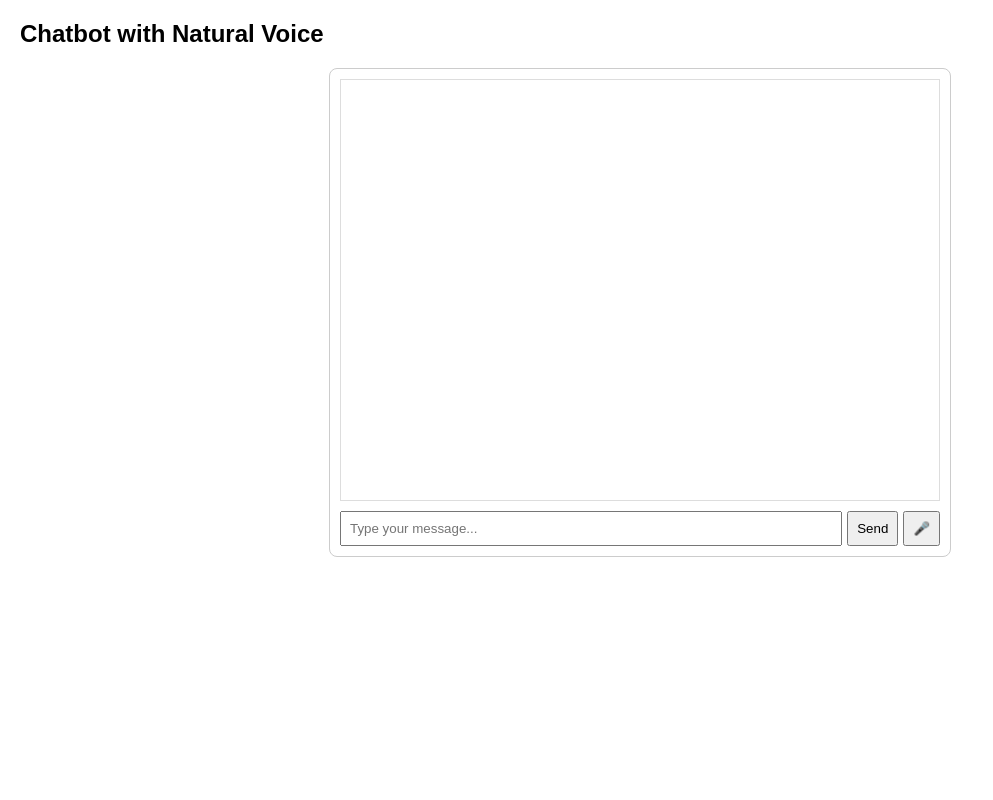
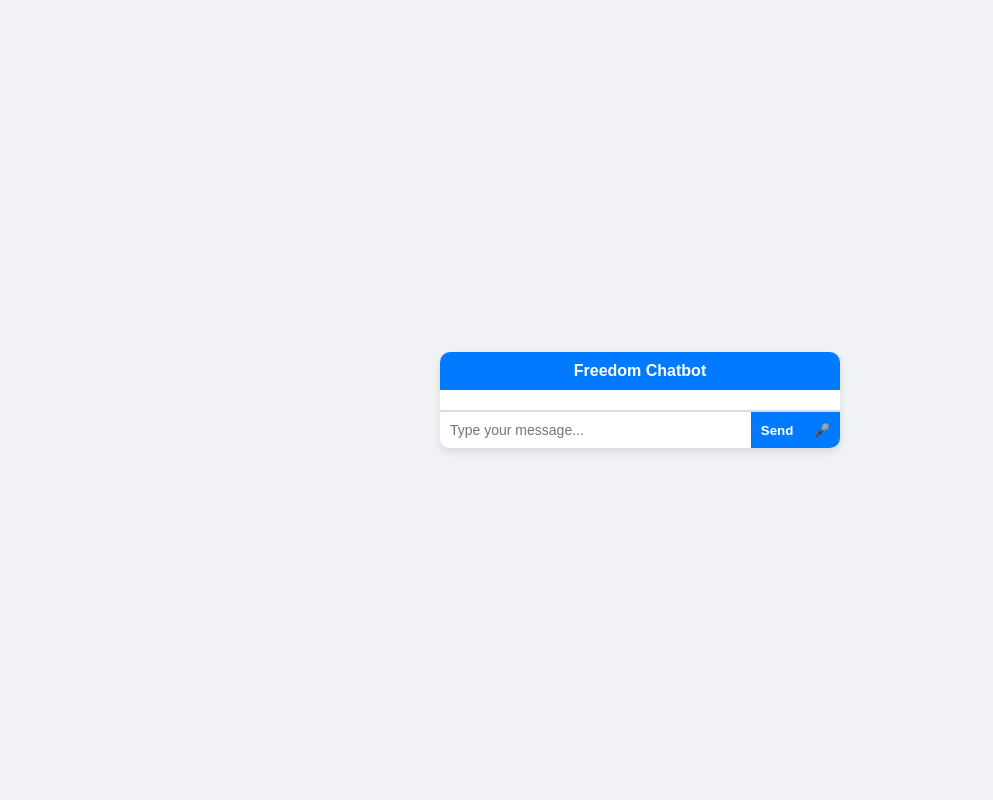
Before and after one commit to freedombydesign/freedom-chatbot, a Flask app: page / in a window 1280 px wide. Shown: the whole page, without its empty margins (0-993 px from the left). Run offline with Flask 3, Linux system fonts and the light colour scheme.

Commit message:
Update index.html

```diff
--- a/templates/index.html
+++ b/templates/index.html
@@ -1,81 +1,172 @@
 <!DOCTYPE html>
-<html>
+<html lang="en">
 <head>
-    <title>Chatbot with Natural Voice</title>
+  <meta charset="UTF-8">
+  <meta name="viewport" content="width=device-width, initial-scale=1.0">
+  <title>Chatbot with Voice</title>
   <style>
-        body { font-family: Arial, sans-serif; margin: 20px; }
-        #chat-container { width: 600px; margin: auto; border: 1px solid #ccc; padding: 10px; border-radius: 8px; }
-        #messages { height: 400px; overflow-y: scroll; border: 1px solid #ddd; padding: 10px; margin-bottom: 10px; }
-        .message { margin: 5px 0; }
-        .user { font-weight: bold; color: blue; }
-        .assistant { font-weight: bold; color: green; }
-        #input-container { display: flex; }
-        #user-input { flex: 1; padding: 8px; }
-        button { padding: 8px; margin-left: 5px; }
+    body {
+      font-family: Arial, sans-serif;
+      background-color: #f0f2f5;
+      margin: 0;
+      padding: 0;
+      display: flex;
+      justify-content: center;
+      align-items: center;
+      height: 100vh;
+    }
+    .chat-container {
+      width: 400px;
+      background: #fff;
+      border-radius: 10px;
+      box-shadow: 0 4px 8px rgba(0,0,0,0.1);
+      display: flex;
+      flex-direction: column;
+      overflow: hidden;
+    }
+    .chat-header {
+      background: #007bff;
+      color: #fff;
+      padding: 10px;
+      text-align: center;
+      font-weight: bold;
+    }
+    .chat-box {
+      flex: 1;
+      padding: 10px;
+      overflow-y: auto;
+      border-bottom: 1px solid #ddd;
+    }
+    .chat-message {
+      margin: 5px 0;
+    }
+    .chat-message.user {
+      text-align: right;
+      color: #007bff;
+    }
+    .chat-message.bot {
+      text-align: left;
+      color: #333;
+    }
+    .chat-input {
+      display: flex;
+      border-top: 1px solid #ddd;
+    }
+    .chat-input input {
+      flex: 1;
+      border: none;
+      padding: 10px;
+      font-size: 14px;
+    }
+    .chat-input button {
+      border: none;
+      padding: 10px;
+      cursor: pointer;
+      background: #007bff;
+      color: white;
+      font-weight: bold;
+    }
+    .chat-input button:hover {
+      background: #0056b3;
+    }
+    .mic-button {
+      border: none;
+      background: #28a745;
+      color: white;
+      padding: 10px;
+      cursor: pointer;
+    }
+    .mic-button:hover {
+      background: #1e7e34;
+    }
   </style>
 </head>
 <body>
-    <h2>Chatbot with Natural Voice</h2>
-    <div id="chat-container">
-        <div id="messages"></div>
-        <div id="input-container">
-            <input type="text" id="user-input" placeholder="Type your message..." />
+  <div class="chat-container">
+    <div class="chat-header">Freedom Chatbot</div>
+    <div class="chat-box" id="chat-box"></div>
+    <div class="chat-input">
+      <input type="text" id="user-input" placeholder="Type your message...">
       <button onclick="sendMessage()">Send</button>
-            <button onclick="startListening()">🎤</button>
+      <button class="mic-button" onclick="toggleRecording()">🎤</button>
     </div>
   </div>
 
   <script>
-        async function sendMessage(text = null) {
-            const input = document.getElementById("user-input");
-            const message = text || input.value;
+    const chatBox = document.getElementById('chat-box');
+    const userInput = document.getElementById('user-input');
+    let isRecording = false;
+    let recognition;
+
+    function appendMessage(content, sender) {
+      const messageDiv = document.createElement('div');
+      messageDiv.className = `chat-message ${sender}`;
+      messageDiv.innerText = content;
+      chatBox.appendChild(messageDiv);
+      chatBox.scrollTop = chatBox.scrollHeight;
+    }
+
+    async function sendMessage(message) {
+      if (!message) message = userInput.value;
       if (!message) return;
 
-            addMessage("user", message);
-            input.value = "";
+      appendMessage(message, 'user');
+      userInput.value = '';
 
-            const response = await fetch("/chat", {
-                method: "POST",
-                headers: { "Content-Type": "application/json" },
+      const response = await fetch('/chat', {
+        method: 'POST',
+        headers: { 'Content-Type': 'application/json' },
         body: JSON.stringify({ message })
       });
 
       const data = await response.json();
       if (data.reply) {
-                addMessage("assistant", data.reply);
-                playVoice(data.reply);  // Convert reply to natural voice
+        appendMessage(data.reply, 'bot');
+        playVoice(data.reply);
       }
     }
 
-        function addMessage(role, text) {
-            const messagesDiv = document.getElementById("messages");
-            const messageDiv = document.createElement("div");
-            messageDiv.className = "message " + role;
-            messageDiv.textContent = role + ": " + text;
-            messagesDiv.appendChild(messageDiv);
-            messagesDiv.scrollTop = messagesDiv.scrollHeight;
+    function toggleRecording() {
+      if (!('webkitSpeechRecognition' in window)) {
+        alert('Speech recognition not supported in this browser.');
+        return;
       }
 
-        function startListening() {
-            const recognition = new (window.SpeechRecognition || window.webkitSpeechRecognition)();
-            recognition.lang = "en-US";
-            recognition.start();
+      if (!recognition) {
+        recognition = new webkitSpeechRecognition();
+        recognition.continuous = false; // stop after pause
+        recognition.interimResults = false;
+        recognition.lang = 'en-US';
+
         recognition.onresult = function(event) {
           const transcript = event.results[0][0].transcript;
           sendMessage(transcript);
         };
       }
 
+      if (!isRecording) {
+        recognition.start();
+        isRecording = true;
+      } else {
+        recognition.stop();
+        isRecording = false;
+      }
+    }
+
     async function playVoice(text) {
-            const response = await fetch("/speak", {
-                method: "POST",
-                headers: { "Content-Type": "application/json" },
+      try {
+        const response = await fetch('/speak', {
+          method: 'POST',
+          headers: { 'Content-Type': 'application/json' },
           body: JSON.stringify({ text })
         });
         const audioBlob = await response.blob();
         const audioUrl = URL.createObjectURL(audioBlob);
         const audio = new Audio(audioUrl);
         audio.play();
+      } catch (err) {
+        console.error('TTS playback failed', err);
+      }
     }
   </script>
 </body>
```
Lines whose indentation alone changed are shown as unchanged.
